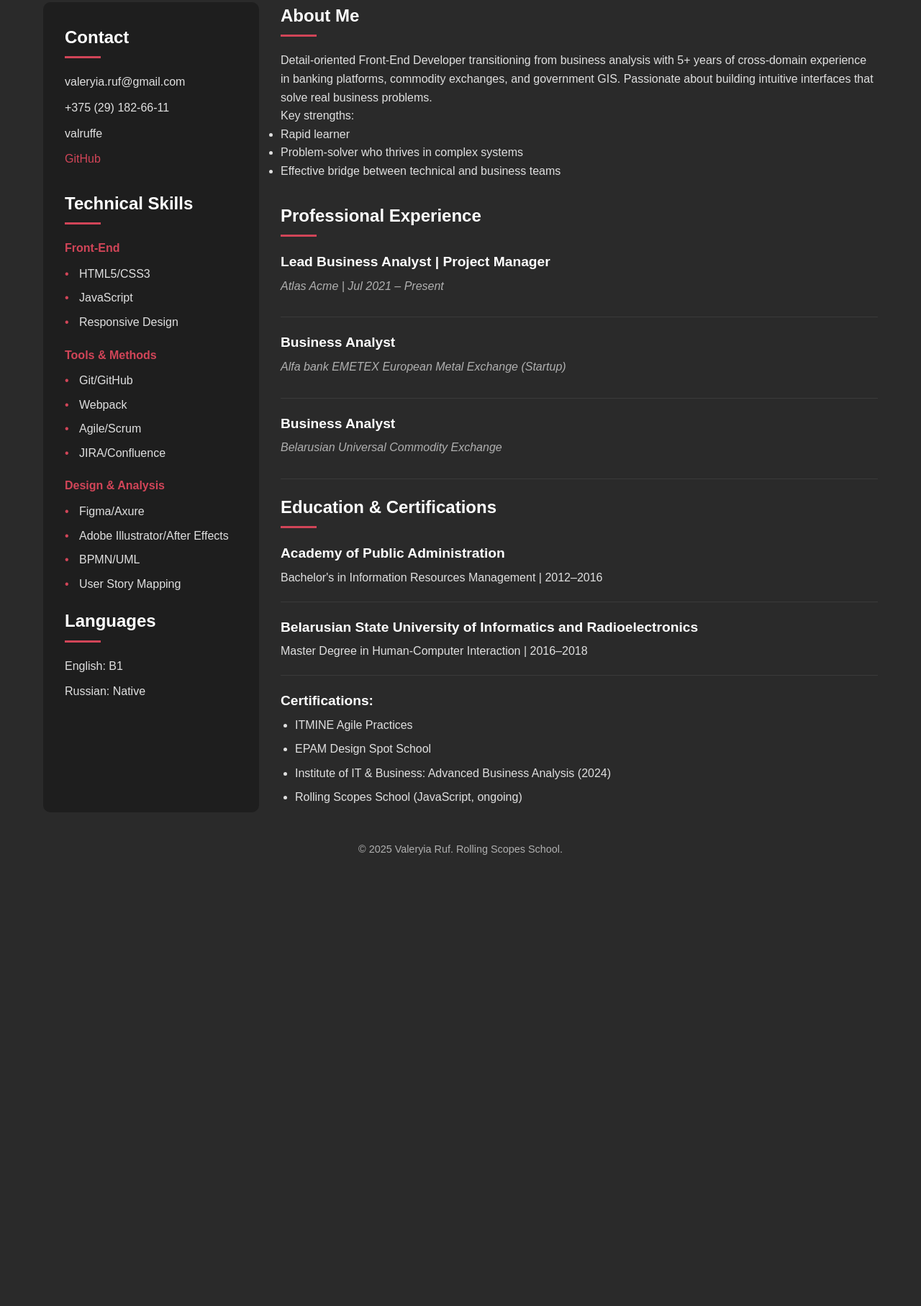
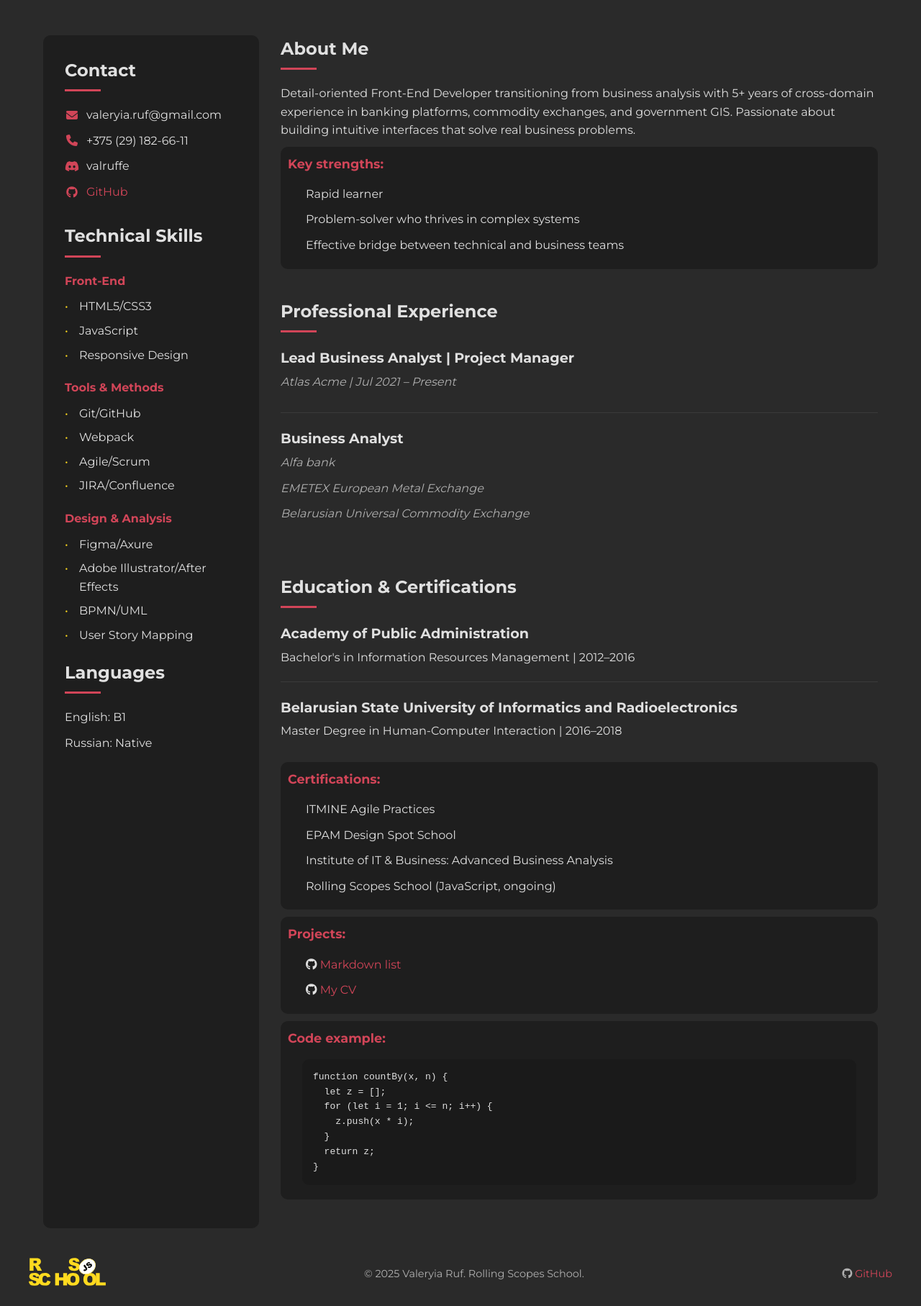
Before and after one commit to V-Ruffe/rsschool-cv, a plain HTML site: page index.html in a window 1280 px wide. Shown: the part 251-2066 px from the top of the page at 72% size. Before the commit the page ends 1463 px from the top, so only its background shows below. Drawn offline with Linux system fonts and the light colour scheme.

Commit message:
fix: css file, html file, add new image

```diff
--- a/index.html
+++ b/index.html
@@ -5,15 +5,26 @@
     <meta name="viewport" content="width=device-width, initial-scale=1.0">
     <title>Valeryia Ruf | Junior Front-End Developer</title>
     <link rel="stylesheet" href="styles.css">
+    <link href="https://fonts.googleapis.com/css2?family=Montserrat:wght@300;400;600;700&family=Roboto+Mono:wght@300;400&display=swap" rel="stylesheet">
+    <link rel="stylesheet" href="https://cdnjs.cloudflare.com/ajax/libs/font-awesome/6.4.0/css/all.min.css">
 </head>
 <body>
     <div class="container">
         <header class="header">
             <div class="header-content">
+                <nav class="header-nav">
+                    <ul class="nav-list">
+                        <li><a href="#about">About Me</a></li>
+                        <li><a href="#experience">Professional Experience</a></li>
+                        <li><a href="#education">Education & Certifications</a></li>
+                        <li><a href="#code">Code Example</a></li>
+                    </ul>
+                </nav>
                 <h1>Valeryia Ruf</h1>
                 <h2>Junior Front-End Developer</h2>
                 <p class="location">Minsk, Belarus | Open to Remote/Relocation</p>
             </div>
+
             <div class="header-image">
                 <img src="img/valeryia-ruf-avatar.jpg" alt="Valeryia Ruf" class="avatar">
             </div>
@@ -23,10 +34,10 @@
             <section class="contact">
                 <h3>Contact</h3>
                 <ul>
-                    <li>valeryia.ruf@gmail.com</li>
-                    <li>+375 (29) 182-66-11</li>
-                    <li>valruffe</li>
-                    <li><a href="https://github.com/V-Ruffe">GitHub</a></li>
+                    <li><i class="fas fa-envelope"></i> valeryia.ruf@gmail.com</li>
+                    <li><i class="fas fa-phone"></i> +375 (29) 182-66-11</li>
+                    <li><i class="fab fa-discord"></i> valruffe</li>
+                    <li><i class="fab fa-github"></i><a href="https://github.com/V-Ruffe">GitHub</a></li>
                 </ul>
             </section>
 
@@ -70,57 +81,88 @@
         </aside>
 
         <main class="main-content">
-            <section class="about">
+            <section class="about" id="about">
                 <h3>About Me</h3>
                 <p>Detail-oriented Front-End Developer transitioning from business analysis with 5+ years of cross-domain experience in banking platforms, commodity exchanges, and government GIS. Passionate about building intuitive interfaces that solve real business problems.</p>
-                <p>Key strengths:</p>
+                    <div class="highlight-box strengths">
+                        <h4>Key strengths:</h4>
                             <ul>
                                 <li>Rapid learner</li>
                                 <li>Problem-solver who thrives in complex systems</li>
                                 <li>Effective bridge between technical and business teams</li>
                             </ul>
+                    </div>
             </section>
 
-            <section class="experience">
+            <section class="experience" id="experience">
                 <h3>Professional Experience</h3>
                 <div class="job">
                     <h4>Lead Business Analyst | Project Manager</h4>
                     <p class="company">Atlas Acme | Jul 2021 – Present</p>
                 </div>
-                <div class="job">
+                <div class="job-end">
                     <h4>Business Analyst</h4>
-                    <p class="company">Alfa bank EMETEX European Metal Exchange (Startup)</p>
-                </div>
-                <div class="job">
-                    <h4>Business Analyst</h4>
+                    <p class="company">Alfa bank</p>
+                    <p class="company">EMETEX European Metal Exchange</p>
                     <p class="company">Belarusian Universal Commodity Exchange</p>
                 </div>
             </section>
-            <section class="education">
+            <section class="education" id="education">
                 <h3>Education &amp; Certifications</h3>
                 <div class="education-item">
                     <h4>Academy of Public Administration</h4>
                     <p>Bachelor's in Information Resources Management | 2012–2016</p>
                 </div>
-                <div class="education-item">
+                <div class="education-item-end">
                     <h4>Belarusian State University of Informatics and Radioelectronics</h4>
                     <p>Master Degree in Human-Computer Interaction | 2016–2018</p>
                 </div>
-                <div class="certifications">
+                <div class="highlight-box">
                     <h4>Certifications:</h4>
                         <ul>
                             <li>ITMINE Agile Practices</li>
                             <li>EPAM Design Spot School</li>
-                        <li>Institute of IT &amp; Business: Advanced Business Analysis (2024)</li>
+                            <li>Institute of IT & Business: Advanced Business Analysis</li>
                             <li>Rolling Scopes School (JavaScript, ongoing)</li>
                         </ul>
+                </div>
+                <div class="highlight-box">
+                    <h4>Projects:</h4>
+                        <ul>
+                            <li><i class="fab fa-github"></i> <a href="https://v-ruffe.github.io/rsschool-cv/cv">Markdown list</a></li>
+                            <li><i class="fab fa-github"></i> <a href="https://v-ruffe.github.io/rsschool-cv/">My CV</a></li>
+                        </ul>
+                </div>
+                <div class="highlight-box" id="code">
+                    <h4>Code example:</h4>
+                    <div class="code-example">
+                        <pre><code>function countBy(x, n) {
+  let z = [];
+  for (let i = 1; i <= n; i++) {
+    z.push(x * i);
+  }
+  return z;
+}</code></pre>
+                    </div>
                 </div>
             </section>
         </main>
     </div>
 
 <footer class="footer">
+        <div class="footer-content">
+            <div class="footer-logo">
+                <a href="https://rs.school/courses/javascript-preschool-ru">
+                    <img src="img\rs-school-logo.svg" alt="Logo rs-school-logo" class="logo">
+                </a>
+            </div>
+             <div class="footer-copyright">
                 <p>© 2025 Valeryia Ruf. Rolling Scopes School.</p>
+            </div>
+            <div class="footer-links">
+                <i class="fab fa-github"></i> <a href="https://github.com/V-Ruffe">GitHub</a>
+            </div>
+        </div>
     </footer>
 </body>
 </html>
--- a/styles.css
+++ b/styles.css
@@ -6,6 +6,7 @@
     --text-secondary: #b0b0b0;
     --code-bg: #1a1a1a;
     --border-color: #3a3a3a;
+    --hover-color: #FFDA1F;
 }
 
 * {
@@ -38,7 +39,7 @@ body {
     display: flex;
     justify-content: space-between;
     align-items: center;
-    padding: 20px 0;
+    padding: 10px 0;
     border-bottom: 1px solid var(--border-color);
     margin-bottom: 20px;
 }
@@ -46,7 +47,7 @@ body {
 .header-content h1 {
     font-size: 2.5rem;
     margin-bottom: 5px;
-    color: white;
+    color: var(--text-color);
 }
 
 .header-content h2 {
@@ -58,7 +59,6 @@ body {
 
 .location {
     color: var(--text-secondary);
-    font-style: italic;
 }
 
 .avatar {
@@ -83,7 +83,7 @@ body {
 h3 {
     font-size: 1.5rem;
     margin-bottom: 20px;
-    color: white;
+    color: var(--text-color);
     position: relative;
     padding-bottom: 10px;
 }
@@ -101,7 +101,7 @@ h3::after {
 h4 {
     font-size: 1.2rem;
     margin-bottom: 5px;
-    color: white;
+    color: var(--text-color);
 }
 
 .contact ul, .skills ul, .languages ul {
@@ -144,13 +144,13 @@ h4 {
 
 .skills-category li::before {
     content: '•';
-    color: var(--accent-color);
+    color: var(--hover-color);
     position: absolute;
     left: 0;
 }
 
-.about {
-    margin-bottom: 30px;
+.about, .experience, .education {
+    margin-bottom: 40px;
 }
 
 .job, .education-item {
@@ -159,18 +159,14 @@ h4 {
     border-bottom: 1px solid var(--border-color);
 }
 
+.job-end, .education-item-end {
+    padding-bottom: 20px;
+}
+
 .company {
     color: var(--text-secondary);
     font-style: italic;
     margin-bottom: 10px;
-}
-
-.certifications ul {
-    margin-left: 20px;
-}
-
-.certifications li {
-    margin-bottom: 8px;
 }
 
 .footer {
@@ -178,7 +174,31 @@ h4 {
     padding: 20px;
     color: var(--text-secondary);
     font-size: 0.9rem;
-    grid-column: 1 / -1;
+}
+.footer-content {
+    display: flex;
+    justify-content: space-between;
+    align-items: center;
+    flex-wrap: wrap;
+    max-width: 1200px;
+    margin: 0px auto;
+}
+
+.footer-logo img {
+    height: 40px;
+    width: auto;
+}
+
+.footer-logo img:hover {
+    opacity: 0.5;
+}
+
+.footer-links a {
+    color: var(--accent-color);
+}
+
+.footer-links a:hover {
+    color: var(--hover-color);
 }
 
 a {
@@ -188,7 +208,7 @@ a {
 }
 
 a:hover {
-    color: white;
+    color: var(--hover-color);
 }
 
 @media (max-width: 768px) {
@@ -212,6 +232,15 @@ a:hover {
     .sidebar {
         margin-bottom: 30px;
     }
+
+    .footer-content {
+        flex-direction: column;
+        text-align: center;
+    }
+    .nav-list {
+        justify-content: center;
+        gap: 15px;
+    }
 }
 
 @media (max-width: 480px) {
@@ -231,3 +260,71 @@ a:hover {
         padding: 20px;
     }
 }
+
+.highlight-box {
+    border-radius: 10px;
+    padding: 10px;
+    margin: 10px 0;
+    background-color: var(--secondary-color);
+    overflow: hidden;
+}
+
+.highlight-box li {
+    position: relative;
+    padding-left: 25px;
+    margin-bottom: 10px;
+}
+
+.highlight-box h4 {
+    color: var(--accent-color);
+    margin-bottom: 15px;
+    font-size: 1.1rem;
+}
+
+.code-example {
+    margin: 10px 20px;
+    padding: 15px;
+    background-color: var(--code-bg);
+    border-radius: 10px;
+    overflow-x: auto;
+}
+
+.header-nav {
+    margin-bottom: 40px;
+}
+
+.nav-list {
+    display: flex;
+    gap: 25px;
+    list-style: none;
+    flex-wrap: wrap;
+}
+
+.nav-list a {
+    color: var(--text-secondary);
+    font-weight: 600;
+    font-size: 0.95rem;
+    padding: 5px 0;
+    position: relative;
+}
+
+.nav-list a:hover,
+.nav-list a.active {
+    color: var(--hover-color);
+}
+
+.nav-list a::after {
+    content: '';
+    position: absolute;
+    bottom: 0;
+    left: 0;
+    width: 0;
+    height: 3px;
+    background-color: var(--accent-color);
+    transition: width 0.3s;
+}
+
+.nav-list a:hover::after,
+.nav-list a.active::after {
+    width: 100%;
+}
```
Also changed, not shown: img/rs-school-logo.svg (added). Lines whose indentation alone changed are shown as unchanged.
